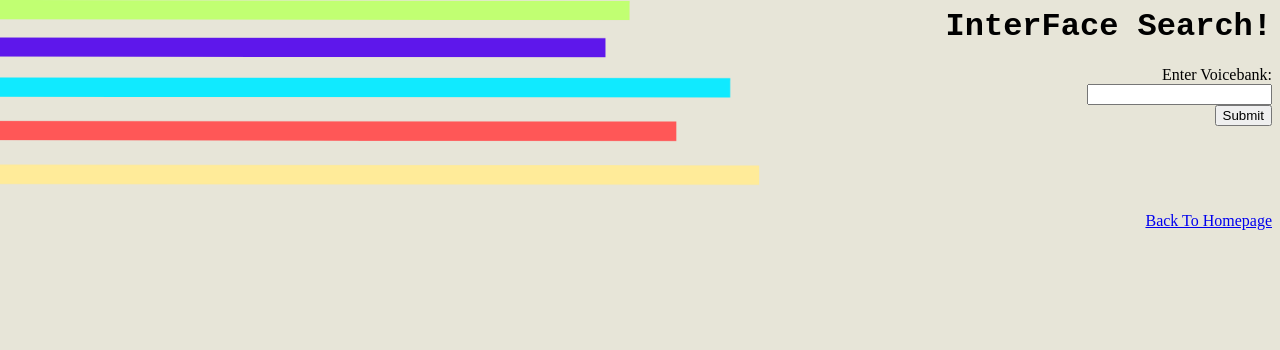
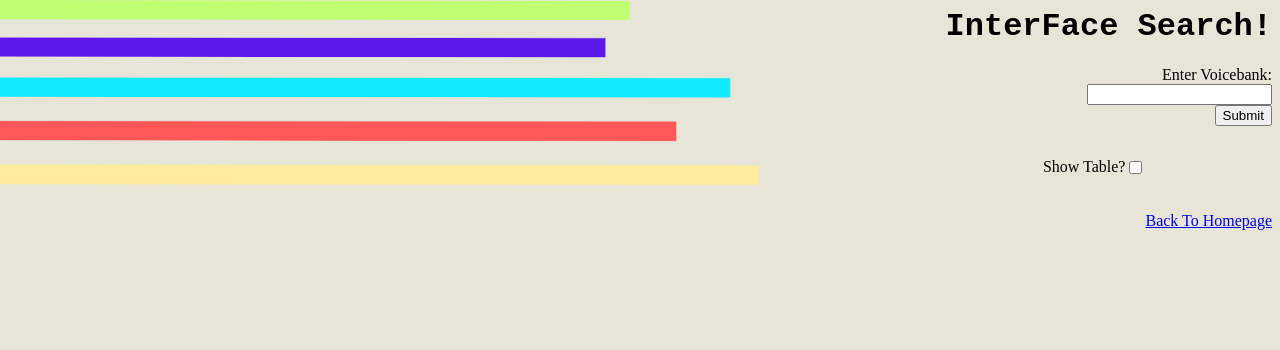
Before and after one commit to KodyMcmillan007/VoicebankSystem, a Flask app: page /interfacesearch.html in a window 1280 px wide. Shown: the top 350 px of the page. Run offline with Flask 3, Linux system fonts and the light colour scheme; data comes from the database, SQL or seed files in the repository; some web fonts are replaced.

Commit message:
Update interfacesearch.html

```diff
--- a/templates/interfacesearch.html
+++ b/templates/interfacesearch.html
@@ -22,7 +22,10 @@
             <br>
             <a href="/">Back To Homepage</a>
         </p>
-
+        <p class="footer">
+            <input type="checkbox" name="show_table">Show Table?<br>
+        </p>
+        {% if show_table %}
         <table>
             {% for line in final %}
             <tr>
@@ -37,6 +40,7 @@
             </tr>
         </table>
         </style>
+        {% endif %}
     </body>
 
 </html>
```
